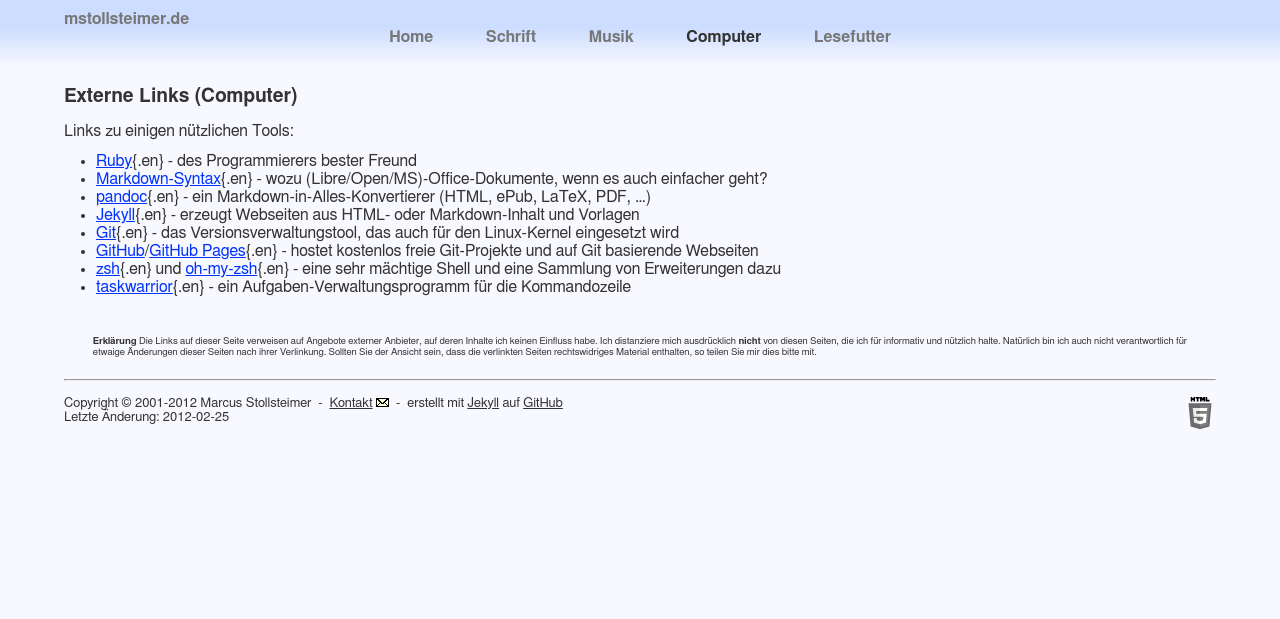
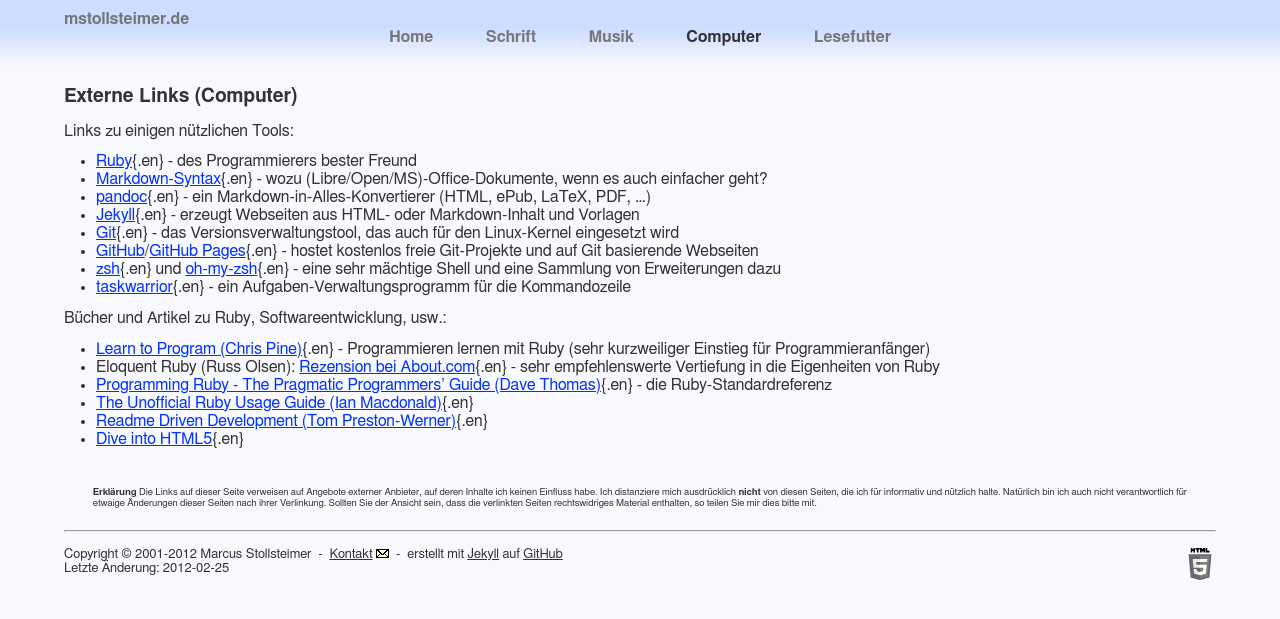
Before and after one commit to stomar/stomar.github.com, a Jekyll site: the page built from computer/links.md, in a window 1280 px wide. Shown: the top 619 px of the page. Built offline with Jekyll 4.4.1, drawn with Linux system fonts in a browser that asks for light colours.

Commit message:
some content moved to link list

```diff
--- a/computer/links.md
+++ b/computer/links.md
@@ -14,3 +14,16 @@ Links zu einigen nützlichen Tools:
 - [GitHub](http://github.com/)/[GitHub Pages](http://pages.github.com/){.en} - hostet kostenlos freie Git-Projekte und auf Git basierende Webseiten
 - [zsh](http://zsh.sourceforge.net/){.en} und [oh-my-zsh](https://github.com/robbyrussell/oh-my-zsh){.en} - eine sehr mächtige Shell und eine Sammlung von Erweiterungen dazu
 - [taskwarrior](http://taskwarrior.org/){.en} - ein Aufgaben-Verwaltungsprogramm für die Kommandozeile
+
+Bücher und Artikel zu Ruby, Softwareentwicklung, usw.:
+
+- [Learn to Program (Chris Pine)](http://pine.fm/LearnToProgram/){.en} -
+  Programmieren lernen mit Ruby (sehr kurzweiliger Einstieg für Programmieranfänger)
+- Eloquent Ruby (Russ Olsen):
+  [Rezension bei About.com](http://ruby.about.com/od/reviewsevents/gr/Eloquent-Ruby-By-Russ-Olsen.htm){.en} -
+  sehr empfehlenswerte Vertiefung in die Eigenheiten von Ruby
+- [Programming Ruby - The Pragmatic Programmers' Guide (Dave Thomas)](http://pragprog.com/book/ruby3/programming-ruby-1-9){.en} -
+  die Ruby-Standardreferenz
+- [The Unofficial Ruby Usage Guide (Ian Macdonald)](http://www.caliban.org/ruby/rubyguide.shtml){.en}
+- [Readme Driven Development (Tom Preston-Werner)](http://tom.preston-werner.com/2010/08/23/readme-driven-development.html){.en}
+- [Dive into HTML5](http://diveintohtml5.info/){.en}
```
Also changed, not shown: lesefutter.md (+0 -4 lines).
